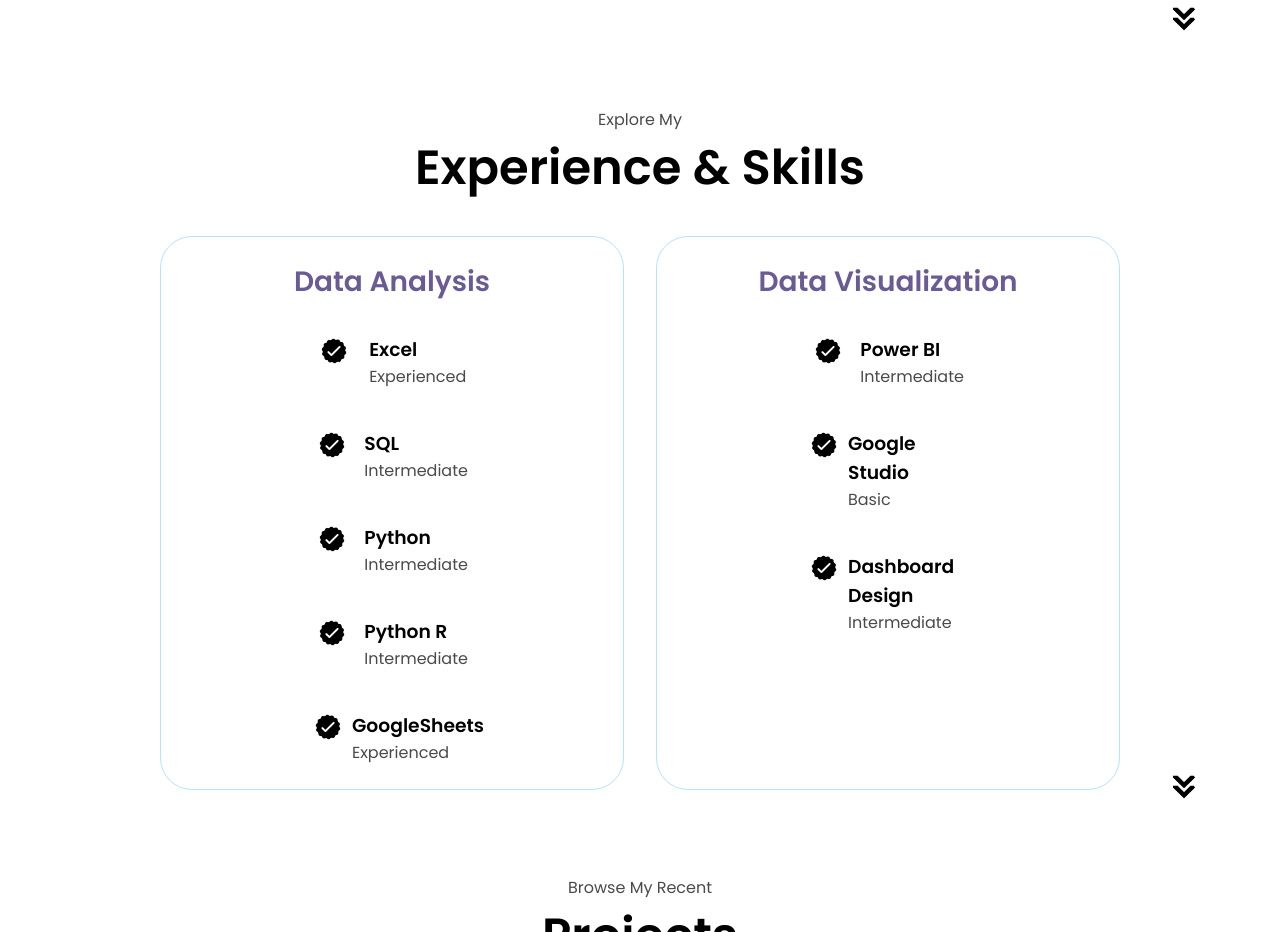
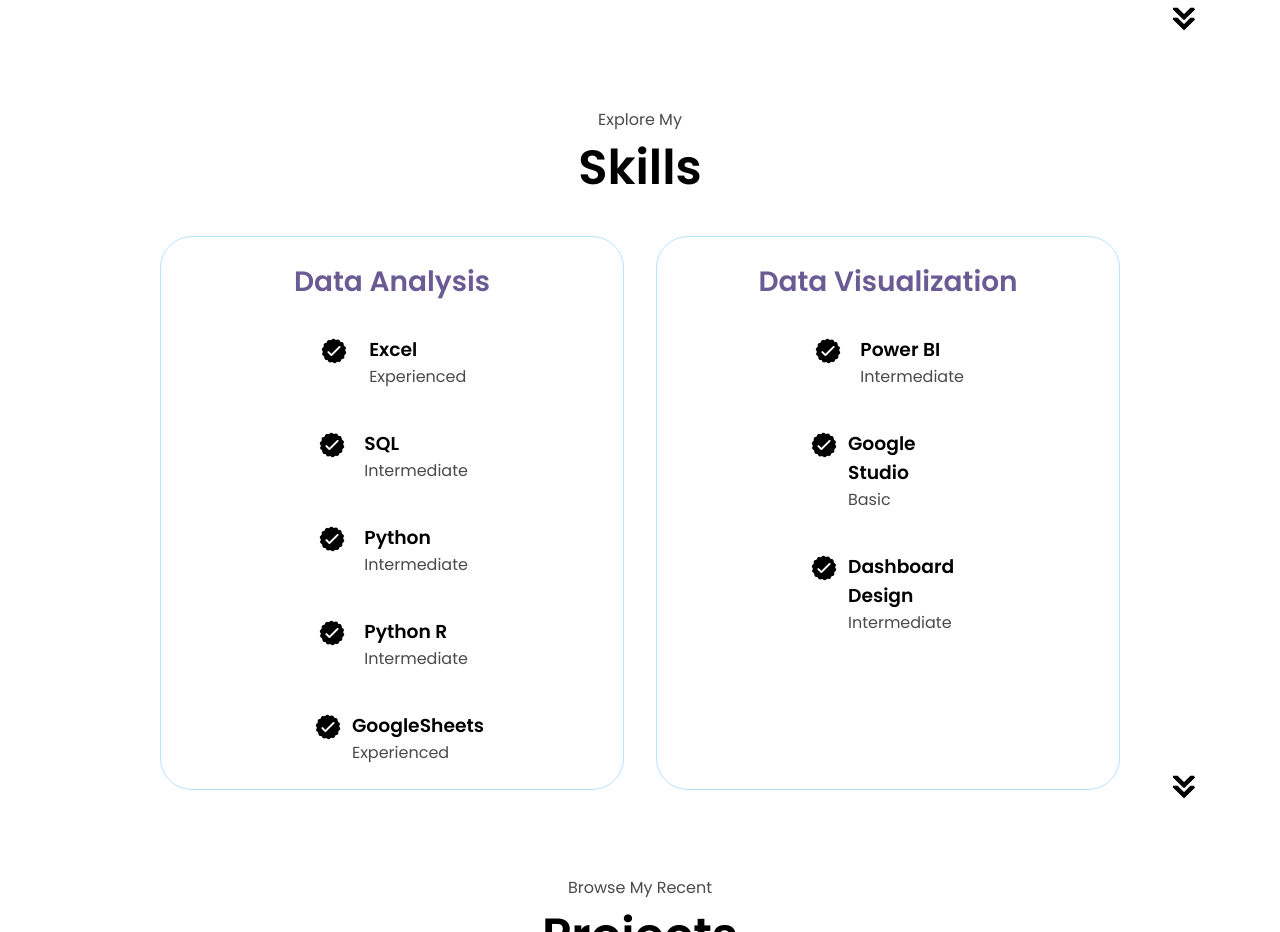
Before and after one commit to molktt/portofolio-nisa, a plain HTML site: page index.html in a window 1280 px wide. Shown: the part 1589-2521 px from the top of the page. Drawn offline with Linux system fonts and the light colour scheme.

Commit message:
Change title from 'Experience & Skills' to 'Skills'

```diff
--- a/index.html
+++ b/index.html
@@ -119,7 +119,7 @@
     </section>
     <section id="experience">
       <p class="section__text__p1">Explore My</p>
-      <h1 class="title">Experience & Skills</h1>
+      <h1 class="title">Skills</h1>
       <div class="experience-details-container">
         <div class="about-containers">
           <div class="details-container">
```
